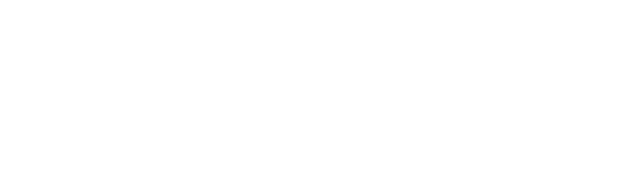
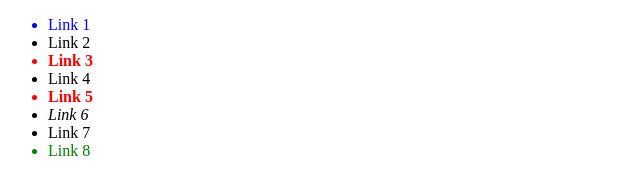
Before and after one commit to lohran-mendes/lohran_mendes_DR1_TP3, a plain HTML site: page TP3.9-DR1/index.html in a window 1280 px wide. Shown: the whole page, without its empty margins (0-640 px from the left). Drawn offline with Linux system fonts and the light colour scheme.

Commit message:
chore: question 9 solved

```diff
--- a/TP3.9-DR1/index.html
+++ b/TP3.9-DR1/index.html
@@ -4,8 +4,19 @@
   <meta charset="UTF-8">
   <meta name="viewport" content="width=device-width, initial-scale=1.0">
   <title>DR1-TP3</title>
+  <link rel="stylesheet" href="style.css">
 </head>
 <body>
   <!-- Crie um arquivo HTML com CSS, e nele crie uma lista vertical com oito itens quaisquer. Esses itens devem ser links. Retire o sublinhado em todos, e ao passar do mouse, faça com que os ítens da lista sejam sublinhados de novo. Nesta lista faça com que na etapa “hover”, o primeiro link pinte de azul, o terceiro e o quinto pinte de vermelho com negrito, o sexto coloque em itálico, e o último pinte de verde. -->
+   <ul>
+    <li><a href="">Link 1</a></li>
+    <li><a href="">Link 2</a></li>
+    <li><a href="">Link 3</a></li>
+    <li><a href="">Link 4</a></li>
+    <li><a href="">Link 5</a></li>
+    <li><a href="">Link 6</a></li>
+    <li><a href="">Link 7</a></li>
+    <li><a href="">Link 8</a></li>
+   </ul>
 </body>
 </html>
--- /dev/null
+++ b/TP3.9-DR1/style.css
@@ -0,0 +1,30 @@
+li:hover {
+  text-decoration: underline;
+}
+li a {
+  text-decoration: none;
+  color: black;
+}
+li:nth-child(1) {
+  color: blue;
+  & a {
+    color: blue;
+  }
+}
+li:nth-child(3), li:nth-child(5) {
+  color: red;
+  font-weight: bolder;
+  & a {
+    color: red;
+    font-weight: bolder;
+  }
+}
+li:nth-child(6) {
+  font-style: italic;
+}
+li:nth-last-child(1) {
+  color: green;
+  & a {
+    color: green;
+  }
+}
```
